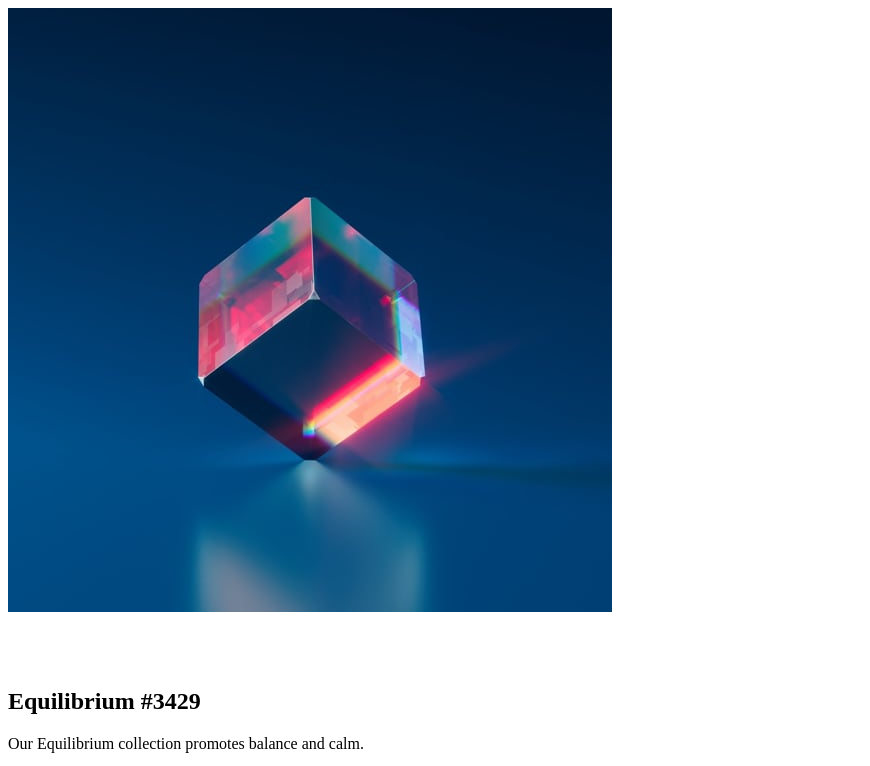
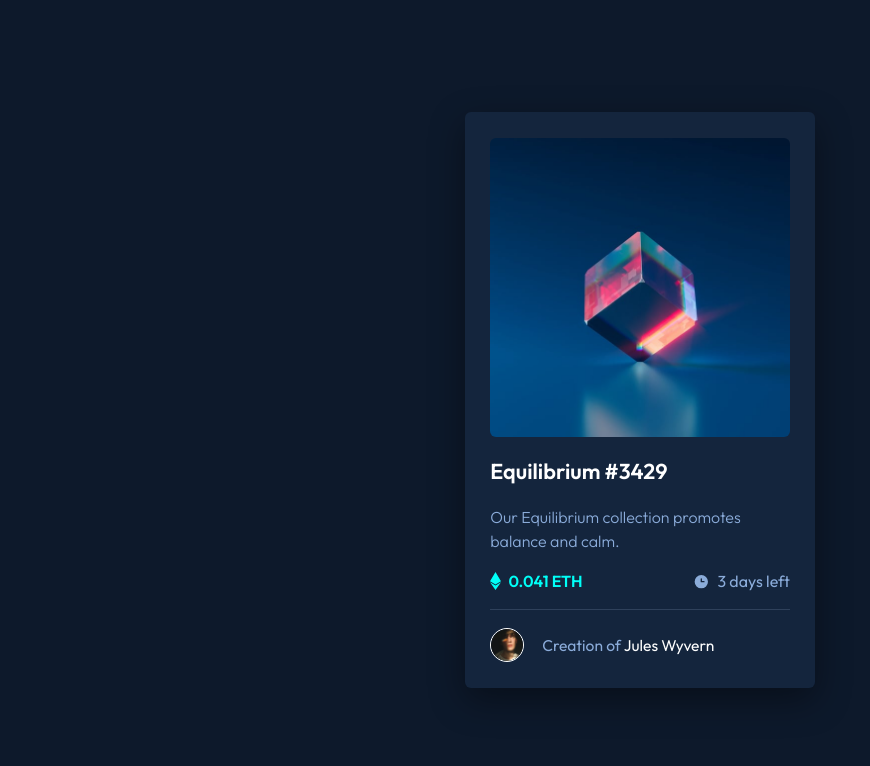
Before and after one commit to bpa03/NFT-preview-card-component, a plain HTML site: page index.html in a window 1280 px wide. Shown: the top 766 px of the page, without its empty margins (0-870 px from the left). Drawn offline with Linux system fonts and the light colour scheme.

Commit message:
Compiler sass styles into styles.css

```diff
--- a/css/styles.css
+++ b/css/styles.css
@@ -1,3 +1,155 @@
+html {
+  box-sizing: border-box;
+  font-size: 18px;
+  font-family: "Outfit", sans-serif;
+}
 
+*, *:before, *:after {
+  box-sizing: inherit;
+}
+
+* {
+  margin: 0;
+  padding: 0;
+}
+
+.page {
+  background-color: hsl(217deg, 54%, 11%);
+}
+
+.page__card-wrapper {
+  min-height: 100vh;
+  display: flex;
+  align-items: center;
+  justify-content: center;
+}
+
+h1, h2, h3, h4, h5, h6 {
+  font-weight: bold;
+  font-family: "Outfit", sans-serif;
+}
+
+.card {
+  flex-basis: 83.333%;
+  background: hsl(216deg, 50%, 16%);
+  border-radius: 6px;
+  max-width: 350px;
+  box-shadow: 0px 12px 35px rgba(0, 0, 0, 0.4);
+  padding: 1.4rem;
+}
+
+.card__header {
+  position: relative;
+  overflow: hidden;
+  cursor: pointer;
+}
+.card__header:hover .card__image-overlay {
+  transform: scale(1);
+}
+
+.card__image {
+  max-width: 100%;
+  width: 100%;
+  border-radius: 6px;
+  vertical-align: top;
+}
+
+.card__image-overlay {
+  position: absolute;
+  background-color: rgba(0, 255, 247, 0.5);
+  border-radius: 6px;
+  display: flex;
+  justify-content: center;
+  align-items: center;
+  width: 100%;
+  top: 0;
+  bottom: 0;
+  transform: scale(0);
+  transition-delay: 2s;
+  transition: transform 0.3s;
+}
+
+.card__image-overlay-icon {
+  color: hsl(0deg, 0%, 100%);
+}
+
+.card__title {
+  margin: 1.1rem 0;
+  font-size: 1.2rem;
+  color: hsl(0deg, 0%, 100%);
+  cursor: pointer;
+  transition: color 0.3s;
+}
+.card__title:hover {
+  color: hsl(178deg, 100%, 50%);
+}
+
+.card__description {
+  color: hsl(215deg, 51%, 70%);
+  font-weight: 300;
+  font-size: 0.8889rem;
+  line-height: 1.35rem;
+}
+
+.card__cripto-history-price, .card__cripto-history-time {
+  display: flex;
+  align-items: center;
+  gap: 0.4rem;
+}
+
+.card__cripto-history {
+  display: flex;
+  flex-direction: row;
+  justify-content: space-between;
+  align-items: center;
+  margin-top: 1rem;
+}
+
+.card__cripto-history-price span {
+  color: hsl(178deg, 100%, 50%);
+  font-size: 0.8889rem;
+  font-weight: bold;
+}
+
+.card__cripto-history-time span {
+  color: hsl(215deg, 51%, 70%);
+  font-size: 0.8889rem;
+}
+
+.card__separator {
+  width: 100%;
+  margin: 1rem 0;
+  height: 1px;
+  display: block;
+  background-color: hsl(215deg, 32%, 27%);
+}
+
+.card__footer {
+  display: flex;
+  align-items: center;
+  gap: 1rem;
+}
+
+.card__avatar {
+  width: 34px;
+  height: 34px;
+  border: 1px solid hsl(0deg, 0%, 100%);
+  border-radius: 50%;
+  vertical-align: top;
+}
+
+.card__user-mention {
+  font-size: 0.86667rem;
+  color: hsl(215deg, 51%, 70%);
+}
+
+.card__user-name {
+  color: hsl(0deg, 0%, 100%);
+  transition: color 0.3s;
+  cursor: pointer;
+}
+.card__user-name:hover {
+  color: hsl(178deg, 100%, 50%);
+}
 
 /*# sourceMappingURL=styles.css.map */
```
